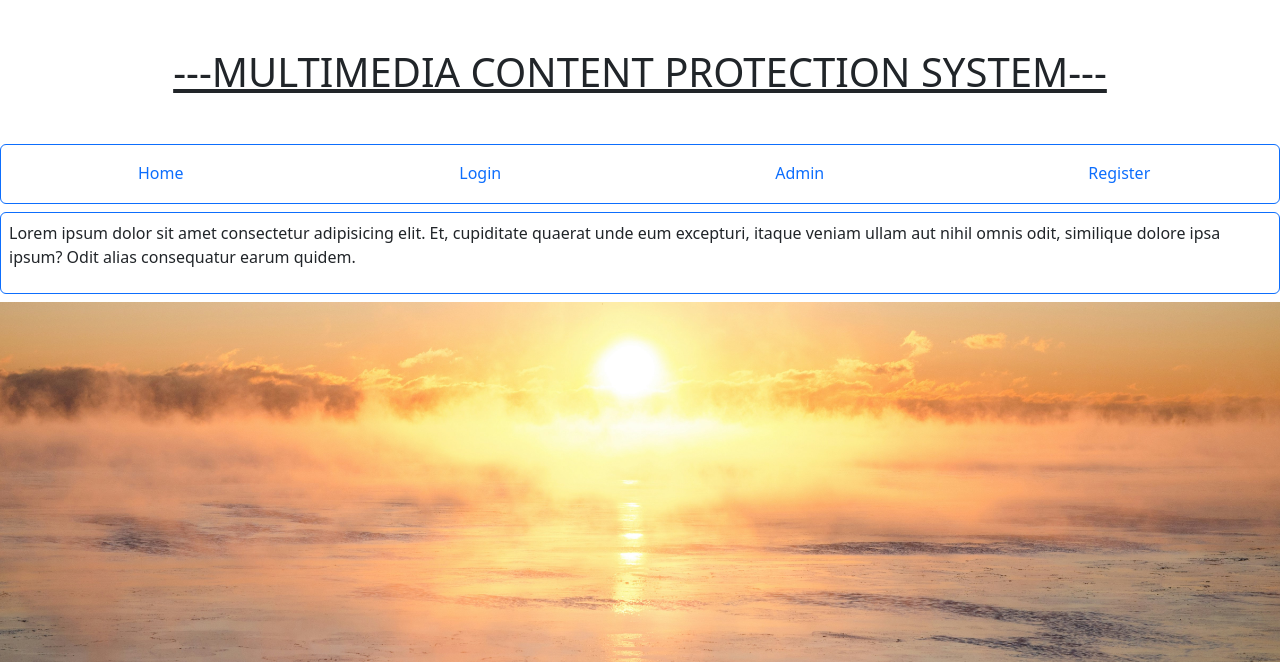
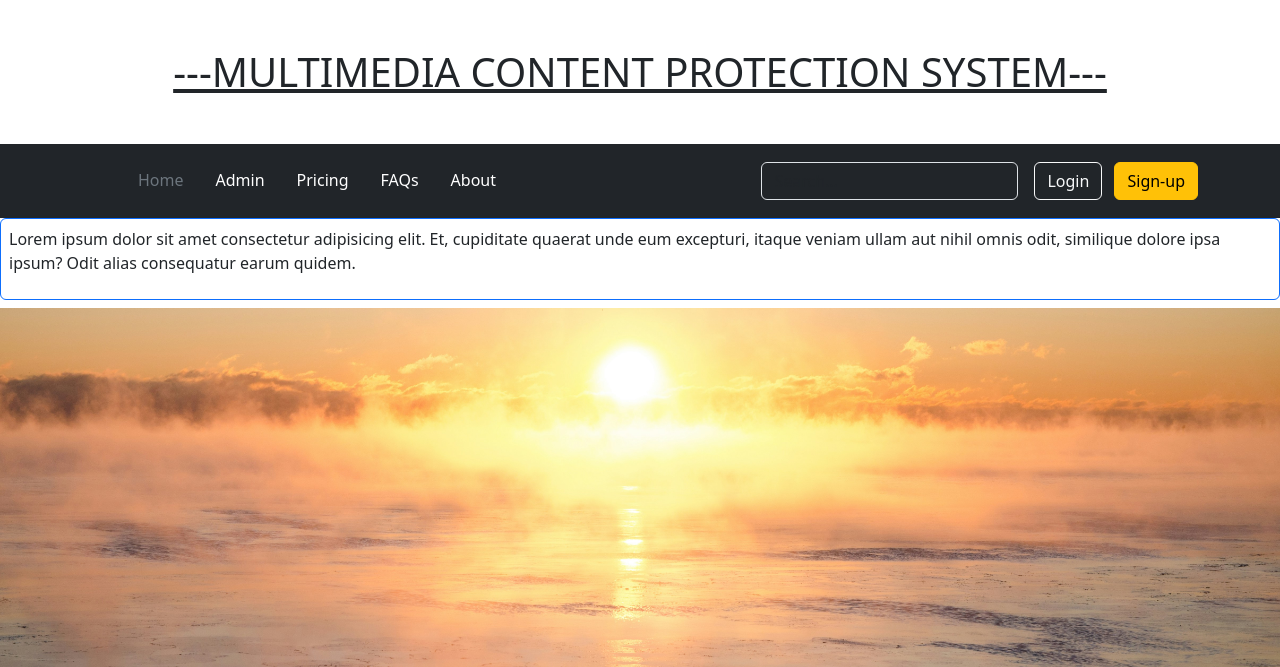
Before and after one commit to rupamsardar-01/Multimedia-Content-Website, a Flask app: page / in a window 1280 px wide. Shown: the top 667 px of the page. Run offline with Flask 3, Linux system fonts and the light colour scheme.

Commit message:
made somechanges in the navbar header

```diff
--- a/templates/home.html
+++ b/templates/home.html
@@ -28,23 +28,32 @@
 
         </h1>
       <div>
+        <header class="p-3 text-bg-dark">
+          <div class="container">
+            <div class="d-flex flex-wrap align-items-center justify-content-center justify-content-lg-start">
+              <a href="/" class="d-flex align-items-center mb-2 mb-lg-0 text-white text-decoration-none">
+                <svg class="bi me-2" width="40" height="32" role="img" aria-label="Bootstrap"><use xlink:href="#bootstrap"/></svg>
+              </a>
 
-        <div class="border border-primary p-2 mb-2 rounded">
-        <ul class="nav nav-underline nav-justified ">
-        <li class="nav-item">
-          <a class="nav-link" aria-current="page" href="#">Home</a>
-        </li>
-        <li class="nav-item">
-          <a class="nav-link" aria-current="page" href="#">Login</a>
-        </li>
-        <li class="nav-item">
-          <a class="nav-link" aria-current="page" href="#">Admin</a>
-        </li>
-        <li class="nav-item">
-          <a class="nav-link" aria-current="page" href="#">Register</a>
-        </li>
-      </ul>
-       </div>
+              <ul class="nav col-12 col-lg-auto me-lg-auto mb-2 justify-content-center mb-md-0 nav-underline nav-fill">
+                <li><a href="#" class="nav-link px-2 text-secondary">Home</a></li>
+                <li><a href="#" class="nav-link px-2 text-white">Admin</a></li>
+                <li><a href="#" class="nav-link px-2 text-white">Pricing</a></li>
+                <li><a href="#" class="nav-link px-2 text-white">FAQs</a></li>
+                <li><a href="#" class="nav-link px-2 text-white">About</a></li>
+              </ul>
+
+              <form class="col-12 col-lg-auto mb-3 mb-lg-0 me-lg-3" role="search">
+                <input type="search" class="form-control form-control-dark text-bg-dark" placeholder="Search..." aria-label="Search">
+              </form>
+
+              <div class="text-end">
+                <button type="button" class="btn btn-outline-light me-2">Login</button>
+                <button type="button" class="btn btn-warning">Sign-up</button>
+              </div>
+            </div>
+          </div>
+        </header>
       </div>
         <div class="border border-primary p-2 mb-2 rounded">
           <p>
```
